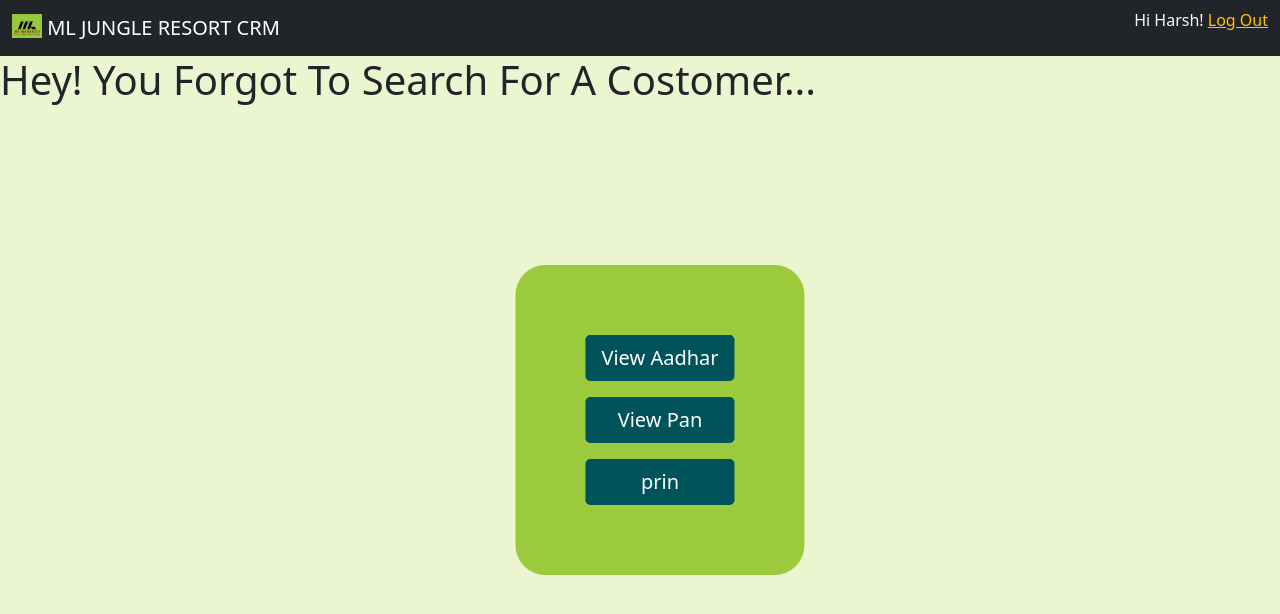
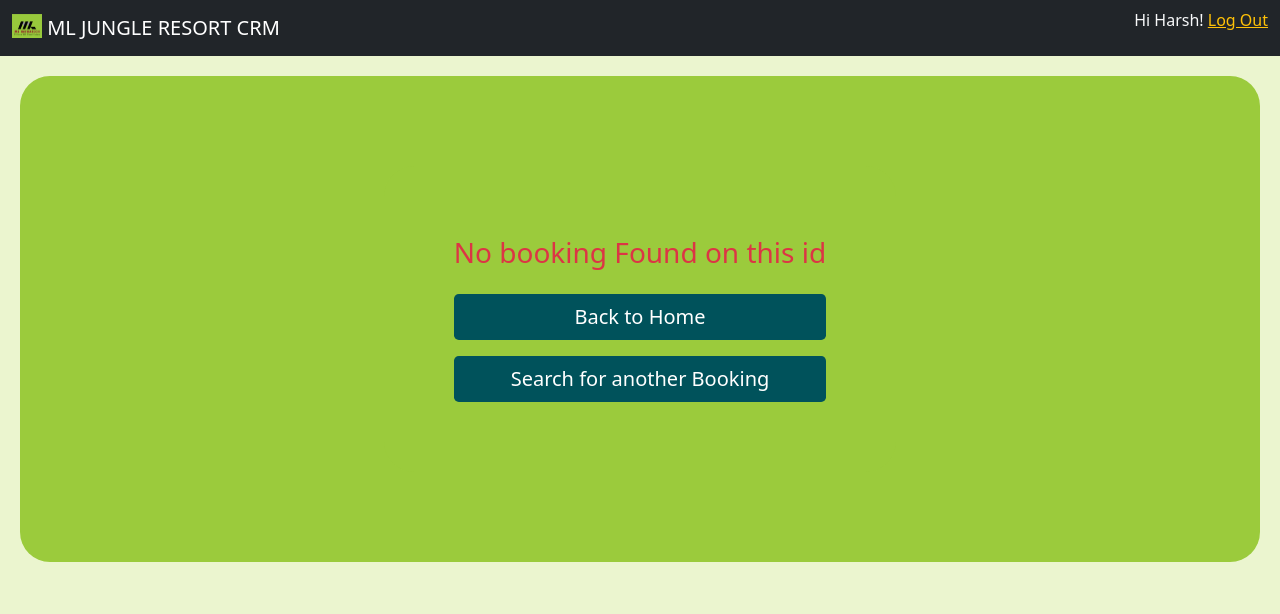
Before and after one commit to Harsh8833/ML-JR-CRM, a Django app: page /search in a window 1280 px wide. Shown: the top 614 px of the page. Run offline with Django 4.2, Linux system fonts and the light colour scheme; a user stored in the database is signed in; some libraries are stand-ins or nearby versions.

Commit message:
invalid booking

```diff
--- a/booking/views.py
+++ b/booking/views.py
@@ -16,9 +16,12 @@ def search(request):
     if request.method=="POST":
         bid=request.POST['bid']
         customer= newBooking.objects.filter(booking_id=bid)
-        return render(request, 'ledger_menu.html', {'bid':bid, 'customer':customer})
+        if (len(customer) > 0):
+            return render(request, 'ledger_menu.html', {'bid':bid, 'customer':customer[0]})
+        else:
+            return render(request, 'invalid_booking.html')
     else:
-        return render(request, 'ledger_menu.html', {})
+        return render(request, 'invalid_booking.html')
 
 @login_required
 def existingbooking(request):
--- a/static/css/style.css
+++ b/static/css/style.css
@@ -32,6 +32,13 @@ input::-webkit-inner-spin-button {
     margin: 20px;
 }
 
+.card-ledger {
+    background-color: #9BCB3C;
+    border-radius: 30px;
+    padding: 70px;
+    margin: 20px;
+}
+
 .form_heading {
     padding-top: 5%;
     padding-bottom: 5%;
@@ -45,3 +52,26 @@ input::-webkit-inner-spin-button {
 .btn-primary:hover {
     background-color: #448086;
 }
+
+.pop-card {
+    display: none;
+    /* Hidden by default */
+    position: fixed;
+    /* Stay in place */
+    z-index: 1;
+    /* Sit on top */
+    padding-top: 100px;
+    /* Location of the box */
+    left: 0;
+    top: 0;
+    width: 100%;
+    /* Full width */
+    height: 100%;
+    /* Full height */
+    overflow: auto;
+    /* Enable scroll if needed */
+    background-color: rgb(0, 0, 0);
+    /* Fallback color */
+    background-color: rgba(0, 0, 0, 0.4);
+    /* Black w/ opacity */
+}
--- a/static/js/app.js
+++ b/static/js/app.js
@@ -7,5 +7,16 @@ $(document).ready(function() {
     $("#next2").click(function() {
         $("#otpdiv").hide();
         $("#ledgerdiv").show();
+        console.log("clicked")
     });
+
+
 });
+
+function showAadhar() {
+    $("#pop").show();
+}
+
+function hideAadhar() {
+    $("#pop").hide();
+}
--- a/templates/home.html
+++ b/templates/home.html
@@ -1,7 +1,7 @@
 {% extends 'base.html' %} {% block content %}
 
-<div class="position-absolute top-50 start-50 translate-middle card-main">
-    <div class="d-grid gap-3">
+<div class="position-absolute top-50 start-50 translate-middle ">
+    <div class="d-grid gap-3 card-main">
         <a class="btn btn-primary btn-lg" role="button" href="/newbooking">Create New Booking</a>
         <a class="btn btn-primary btn-lg" role="button" href="/existingbooking">Find Existing Booking</a>
         <a class="btn btn-primary btn-lg" role="button" href="/admin">Logout</a>
--- /dev/null
+++ b/templates/invalid_booking.html
@@ -0,0 +1,16 @@
+{% extends 'base.html' %} {% block content %}
+
+
+
+<div class="d-flex justify-content-center card-main">
+    <div class="d-grid gap-3 card-main ">
+        <h3 class="text-danger">No booking Found on this id</h3>
+        <a class="btn btn-primary btn-lg" href="/">Back to Home</a>
+        <a class="btn btn-primary btn-lg" href="/existingbooking">Search for another Booking</a>
+    </div>
+</div>
+
+
+
+
+{% endblock %}
--- a/templates/ledger_menu.html
+++ b/templates/ledger_menu.html
@@ -1,18 +1,35 @@
-{% extends 'base.html' %} {% block content %} {% csrf_token %} {% if bid %}
-<h1>Ledger Menu for booking id{{ bid }}</h1>
+{% extends 'base.html' %} {% block content %} {% csrf_token %}
 
 
 
-{% for each in customer %} Name - {{ each.pan }} Phone - {{ each.phone }} {% endfor %} {% else %}
-<h1>Hey! You Forgot To Search For A Costomer...</h1>
-{% endif %}
-<div class="position-absolute top-50 start-50 translate-middle card-main">
-    <div class="d-grid gap-3">
-        <a class="btn btn-primary btn-lg" role="button" href="/">View Aadhar</a>
-        <a class="btn btn-primary btn-lg" role="button" href="/">View Pan</a>
-        <a class="btn btn-primary btn-lg" role="button" href="/">prin</a>
+<div id="pop" class="pop-card ">
+
+    <img src="/media/{{customer.pan}}" alt="aadhar" width="60%">
+    <button onclick="hideAadhar()" type="button" class="btn-close" aria-label="Close"></button>
+</div>
+
+<div class="d-flex justify-content-center ">
+
+
+    <div class="d-grid gap-3 card-main ">
+
+
+        <div>
+            <h1>Ledger Menu</h1>
+            <h6>Booking Id - {{bid}}</h6>
+            <h6>Name - {{ customer.cname }}</h6>
+            <h6>Phone - {{ customer.phone }}</h6>
+        </div>
+
+
+        <div onclick="showAadhar()" class="btn btn-primary">View Aadhar</div>
+        <a class="btn btn-primary btn-lg " role="button " href="/ ">View Pan</a>
+        <a class="btn btn-primary btn-lg " role="button " href="/ ">Update Ledger</a>
     </div>
 </div>
 
 
+
+
+
 {% endblock %}
```
Also changed, not shown: assets/css/style.css (+7 -0 lines), assets/js/app.js (+8 -0 lines), db.sqlite3 (added), media/files/2022/04/04/1557300056_shutterstock_1086647894.jpg-art-scale-2_00x-gigapixel.jpeg (added), media/files/2022/04/04/Bhowali_City_02.jpg (added), media/files/2022/04/04/WhatsApp_Image_2022-03-31_at_21.10.01.jpeg (added).
